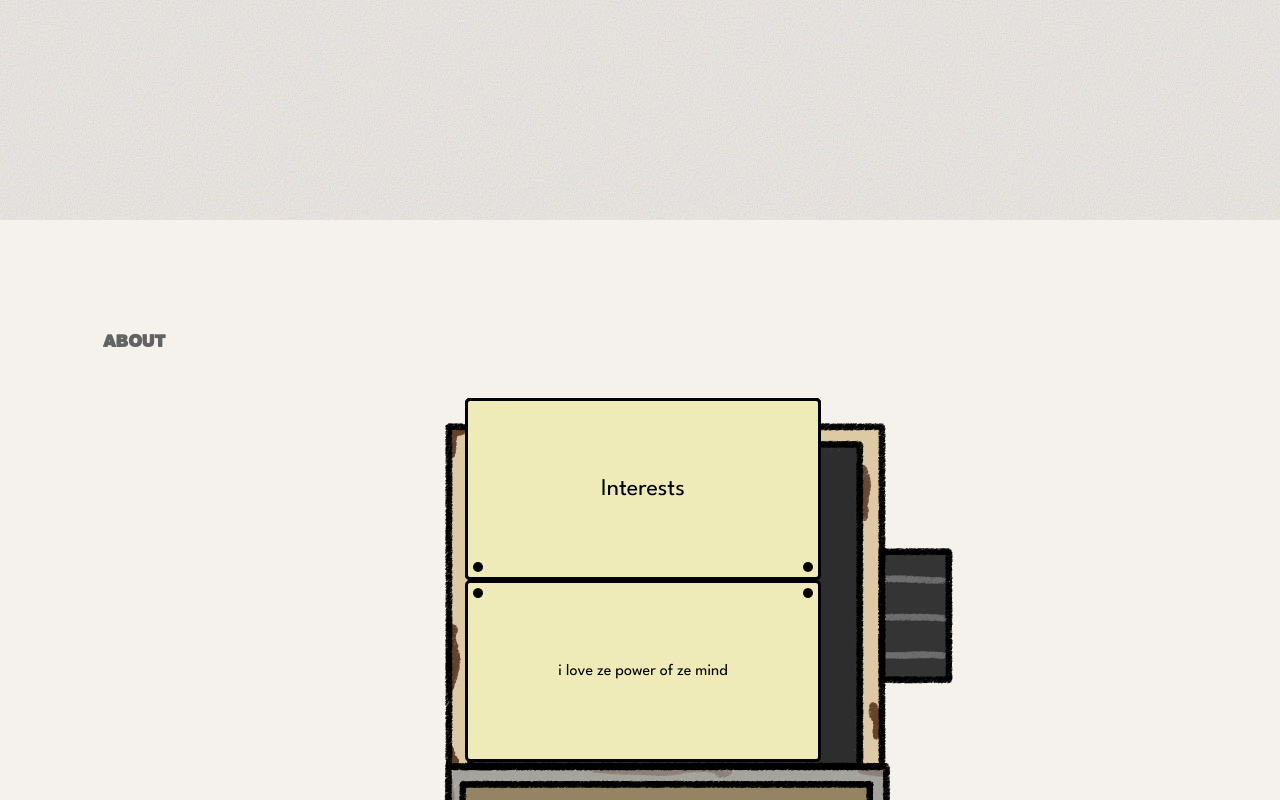
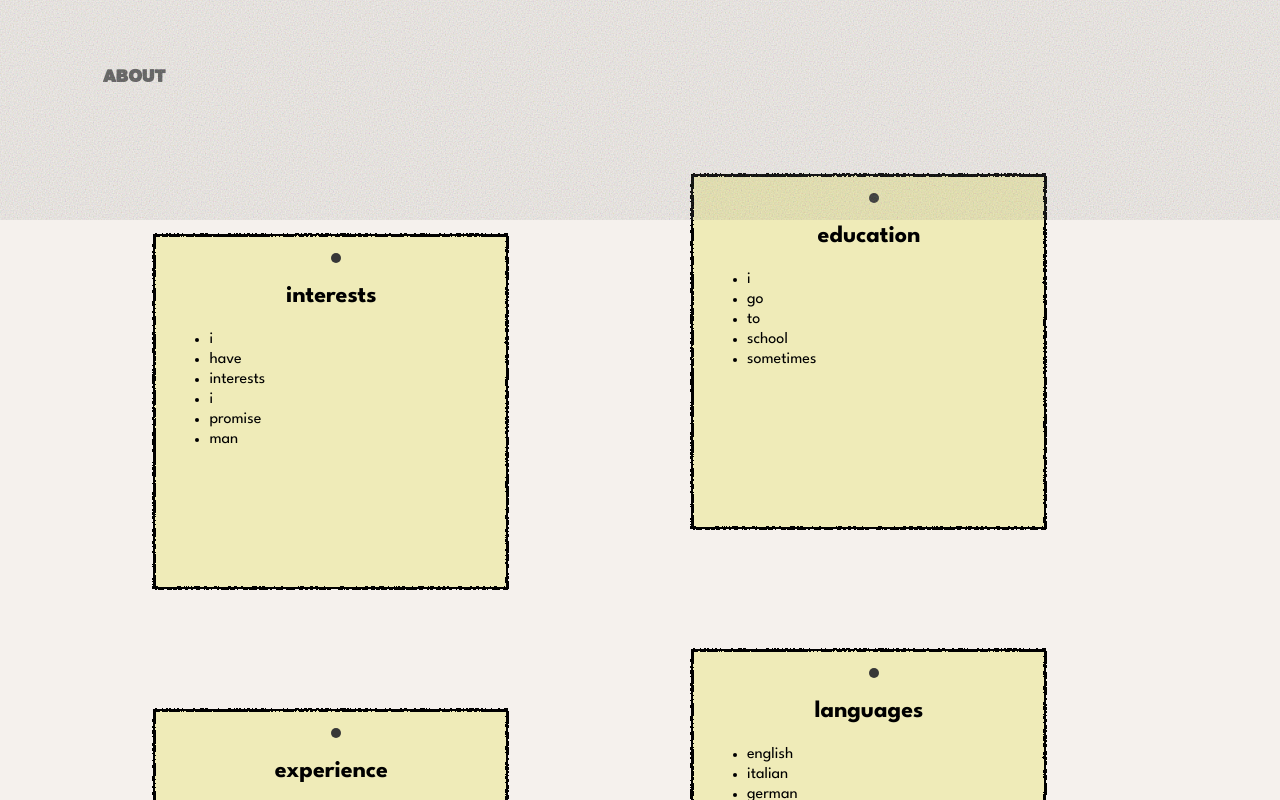
Before and after one commit to Dcipani/portfolio, a React (Create React App) app: page /#home in a window 1280 px wide. Shown: the part 660-1460 px from the top of the page. Built offline with nearby package versions, Linux system fonts and the light colour scheme.

Commit message:
fixed animation bug with cactus and added notes instead of rolo

```diff
--- a/src/components/About/index.jsx
+++ b/src/components/About/index.jsx
@@ -1,55 +1,39 @@
 import React, { useState } from 'react';
 import SectionHeader from "../SectionHeader";
-import Rolodex from "../../images/rolodex.png"
 import './style.scss';
 
 const About = () => {
-    const [cardIndex, setCardIndex] = useState(0)
-    const numCards = 4;
-    const [lastId, setLastId] = useState(0)
     const cards = [
-        {id: lastId, front: 'Languages', back: 'i love ze power of ze mind'},
-        {id: 3, front: 'Experience', back: 'i speak english'},
-        {id: 2, front: 'Education', back: 'i worked'},
-        {id: 1, front: 'Interests', back: 'i spoke'},
-    ];
+        {title: 'interests', points: ['i', 'have', 'interests', ' i', 'promise', 'man']},
+        {title: 'education', points: ['i', 'go', 'to', ' school', 'sometimes']},
+        {title: 'experience', points: ['h', 'e', 'l', ' l', 'o']},
+        {title: 'languages', points: ['english', 'italian', 'german', ' japanese', 'spanish', 'french']},
+    ]
 
-    const handleClick = () => {
-        setCardIndex(cardIndex+1);
-        if (cardIndex >= cards.length-1) {
-            setLastId(0)
-            setCardIndex(0)
-        } else if (cardIndex === 1) {
-            setLastId(numCards)
-        }
-    };
-    const setZIndex = (card, cardIndex) => {
-        return (cardIndex >= card.id) ? card.id : 10-card.id;
-    };
+
+
     return (
         <section className='about-section'>
             <SectionHeader title="about" />
-            <div className="rolodex">
-                <img className="rolodex-image" src={Rolodex} alt="rolo" />
-                <div className="cards-container">
-                    {cards.map((card, index) => (
-                        <div
-                        key={card.id}
-                        className={`card ${(cardIndex >= card.id) ? 'top' : 'bottom'}`}
-                        style={{ zIndex: setZIndex(card, cardIndex) }}
-                        onClick={handleClick}
-                        >
-                            <div className="card-hole-left"></div>
-                            <div className="card-hole-right"></div>
-                            <div className="card-front">
-                                {card.front}
-                            </div>
-                            <div className="card-back">
-                                {card.back}
-                            </div>
+            <div className="corkboard">
+                {cards.map((card) => (
+
+                <div className="card-holder">
+                    <div className="card">
+                        <div className="card-hole"></div>
+                        <div className="card-content">
+
+                            <div className="card-title">{card.title}</div>
+                            <ul className="card-points">
+                                        {card.points.map((point, idx) => (
+                                            <li key={idx}>{point}</li>
+                                        ))}
+                            </ul>
                         </div>
-                    ))}
+                    </div>
+                    <div className="card-border"></div>
                 </div>
+                ))}
             </div>
         </section>
     )
--- a/src/components/About/style.scss
+++ b/src/components/About/style.scss
@@ -1,99 +1,77 @@
-.rolodex {
+.corkboard {
   position: relative;
   justify-content: center;
   align-items: center;
   width: 100%;
   display: flex;
-  .rolodex-image {
-    position: absolute;
-    top: 0px;
-    left: 28%;
-    -webkit-user-drag: none;
-    user-select: none;
-    -moz-user-select: none;
-    -webkit-user-select: none;
-    -ms-user-select: none;
-  }
-}
+  flex-wrap: wrap;
+  gap: 20px;
+  row-gap: 100px;
+  padding: 40px;
 
-.cards-container {
-  position: relative;
-  width: 350px;
-  height: 400px;
-  .card {
-    cursor: pointer;
-    position: absolute;
-    width: 100%;
-    height: 44%;
-    transform-style: preserve-3d;
-    transition: all 1s ease-in-out;
-    background-color: rgb(239, 235, 184);
-    border: 3px solid black;
-    border-radius: 5px;
+  .card-holder {
+    position: relative;
+    width: 355px;
+    height: 355px;
+    flex-basis: calc(50% - 20px); // Takes 50% width minus the gap
+    margin-bottom: 20px; // Add space between rows
 
-    &.top {
-      transform: rotateX(-180deg) translateY(-100%);
+    .card-border {
+      position: absolute;
+      top: 0;
+      left: 0;
+      border: 3px solid black;
+      filter: url(#wavy);
+      width: 350px;
+      height: 350px;
     }
-    &.bottom {
-      transform: translateY(0) rotateX(0deg) ;
-    }
-    .card-hole-left {
+
+    .card {
       position: absolute;
-      bottom: 5px;
-      left: 5px;
+      top: 2px;
+      left: 2px;
+      width: 354px;
+      height: 354px;
+      background-color: rgb(239, 235, 184);
+      display: flex;
+      justify-content: center;
 
-      width: 10px;
-      height: 10px;
-      z-index: 100;
-      background-color: black;
-      border-radius: 50%;
-    }
-    .card-hole-right {
-      position: absolute;
-      bottom: 5px;
-      right: 5px;
+      .card-content {
+        text-align: center;
+        width: 100%;
+        padding: 50px 35px;
 
-      width: 10px;
-      height: 10px;
-      z-index: 100;
-      background-color: black;
-      border-radius: 50%;
+        .card-title {
+          font-size: 1.5rem;
+          font-weight: bold;
+          margin-bottom: 25px;
+        }
+
+        .card-points {
+          list-style-type: disc;
+          padding-left: 20px;
+          text-align: left;
+
+          li {
+            font-size: 1rem;
+            margin-bottom: 5px;
+          }
+        }
+      }
+
+      .card-hole {
+        position: absolute;
+        top: 5%;
+        left: 50%;
+        width: 10px;
+        height: 10px;
+        background-color: rgb(55, 55, 55);
+        border-radius: 50%;
+      }
     }
   }
 
-
-}
-
-.card-front {
-  position: absolute;
-  width: 100%;
-  height: 100%;
-  backface-visibility: hidden;
-  color: black;
-  display: flex;
-  align-items: center;
-  justify-content: center;
-  font-size: 24px;
-}
-.card-back {
-  position: absolute;
-  width: 100%;
-  height: 100%;
-  backface-visibility: hidden;
-  color: black;
-  transform: rotateX(-180deg);
-  display: flex;
-  align-items: center;
-  justify-content: center;
-
-}
-
-@keyframes flipCard {
-
-  0% {
-    transform: translateY(0) rotateX(0);
-  }
-  100% {
-    transform: rotateX(-180deg) translateY(-100%);
+  .card-holder:nth-child(2n+1) {
+    transform: translateY(60px); // Offset the Y-axis for the second column
   }
 }
--- a/src/components/Header/index.jsx
+++ b/src/components/Header/index.jsx
@@ -19,7 +19,7 @@ export default function Header() {
                     <a  href="https://www.github.com/dcipani" target="_blank" rel="noopener noreferrer">
                         <img src={GithubLogo} alt="github"  className="logo" />
                     </a>
-                    <a  href="https://www.github.com/dcipani" target="_blank" rel="noopener noreferrer">
+                    <a  href="https://www.linkedin.com/in/dario-cipani-b82bb3269" target="_blank" rel="noopener noreferrer">
                         <img src={LinkedinLogo} alt="linkedin" className="logo"/>
                     </a>
                 </div>
--- a/src/components/Navbar/style.scss
+++ b/src/components/Navbar/style.scss
@@ -143,7 +143,7 @@
 
   @keyframes hop-to-cactus {
     60% {
-      transform: translateX(0) translateY(12px) rotate(0deg);
+      transform: translateX(0) translateY(12px) rotate(-360deg);
     }
     85% {
       transform: translateX(-25px) translateY(-35px);
```
Also changed, not shown: src/App.jsx (+10 -10 lines).
